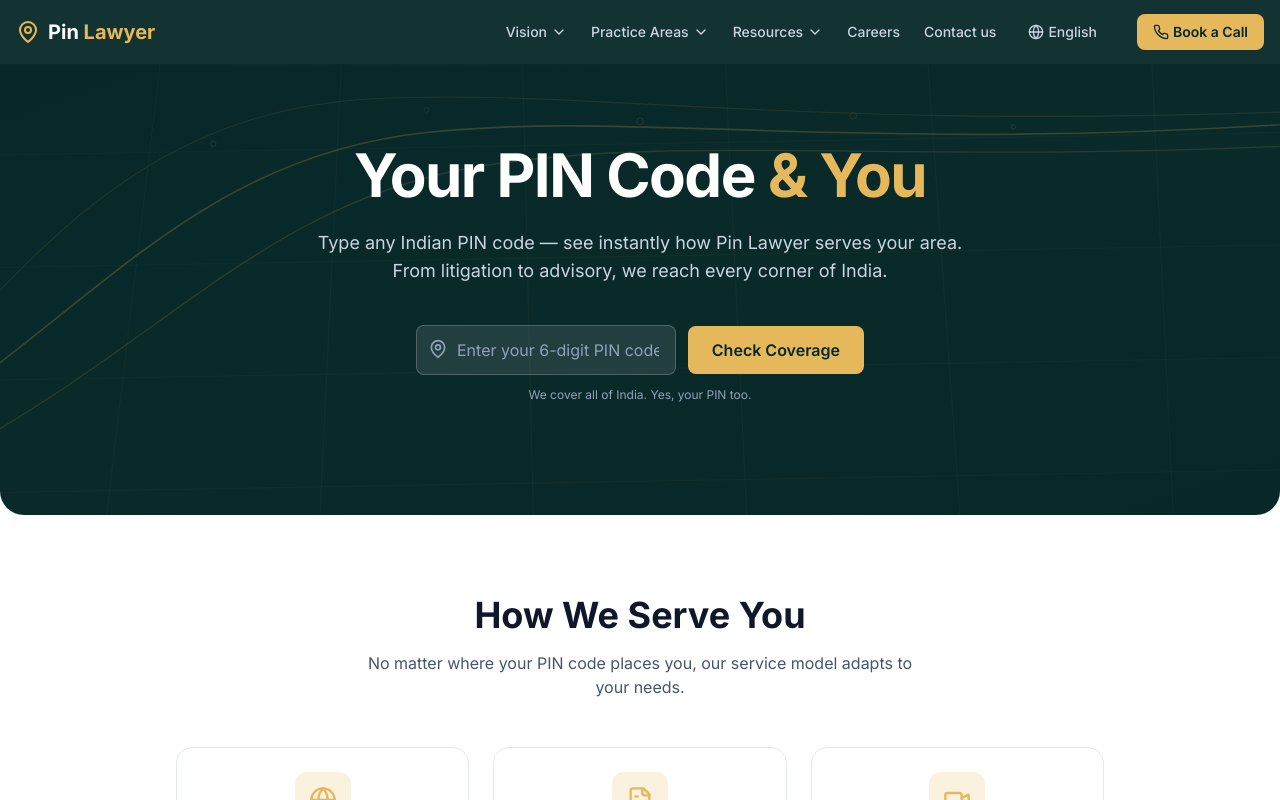
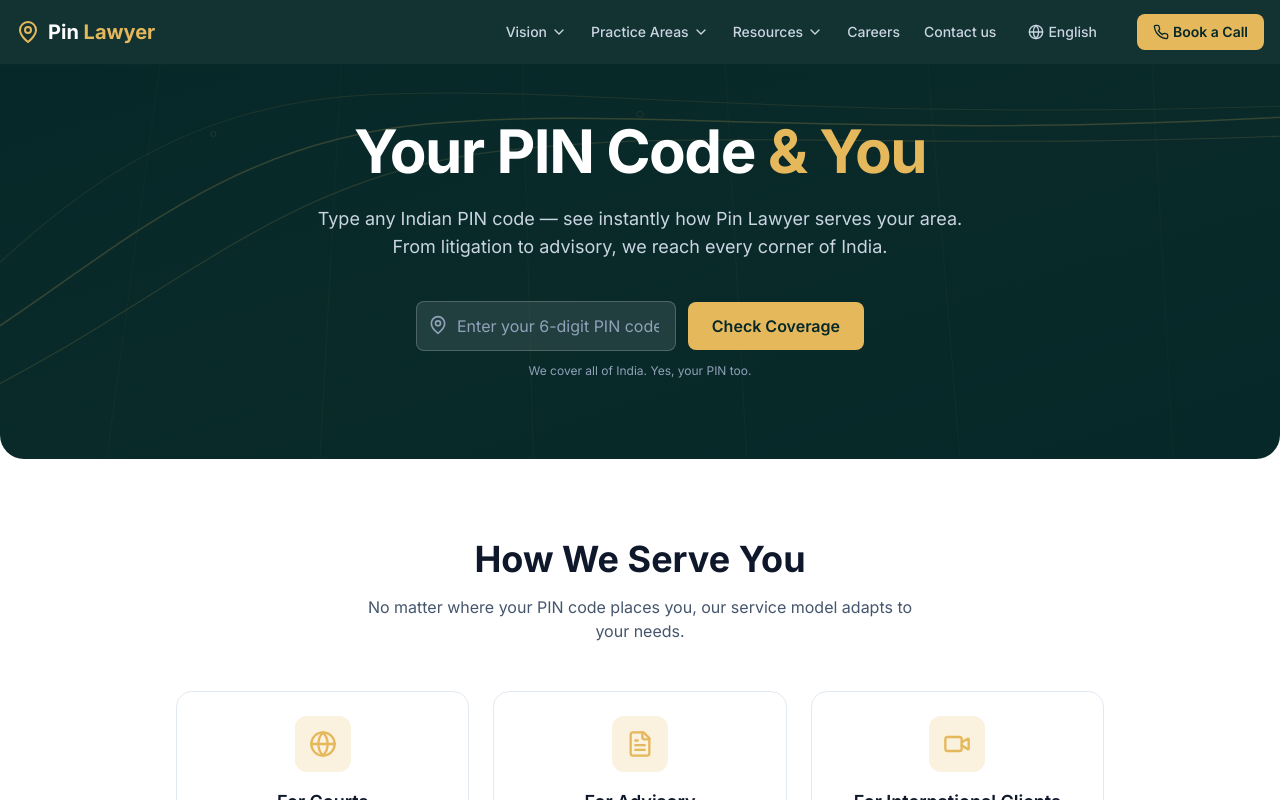
Before and after one commit to manikex/pinlawyer-website, a Next.js app: page /your-pin-code in a window 1280 px wide. Shown: the top 800 px of the page. Built offline with nearby package versions, Linux system fonts and the light colour scheme.

Commit message:
Added Sanskrit, Assamese, Sindhi languages; reduced hero heights on About, Your PIN Code, Careers, Contact pages; dynamic search API; Help Center improvements

```diff
--- a/app/about/page.tsx
+++ b/app/about/page.tsx
@@ -7,9 +7,8 @@ import Link from 'next/link';
 export default function AboutPage() {
   return (
     <section className="bg-white">
-      {/* Hero Banner – deep teal, abstract lines, rounded bottom corners */}
-      <div className="relative bg-gradient-to-br from-[#072828] via-[#0A2A2A] to-[#072828] text-white pt-20 pb-28 px-4 md:px-12 overflow-hidden rounded-b-[1.5rem]">
-        {/* Abstract net lines – delicate SVG overlay (same as Contact page) */}
+      {/* Hero Banner – reduced height */}
+      <div className="relative bg-gradient-to-br from-[#072828] via-[#0A2A2A] to-[#072828] text-white pt-14 pb-20 px-4 md:px-12 overflow-hidden rounded-b-[1.5rem]">
         <svg
           className="absolute inset-0 w-full h-full opacity-20"
           viewBox="0 0 1200 400"
@@ -17,24 +16,9 @@ export default function AboutPage() {
           fill="none"
           xmlns="http://www.w3.org/2000/svg"
         >
-          <path
-            d="M-100 200 C100 50, 300 350, 500 150 C700 -50, 900 300, 1300 100"
-            stroke="#E5B85C"
-            strokeWidth="1.5"
-            strokeLinecap="round"
-          />
-          <path
-            d="M-100 250 C200 100, 400 400, 600 200 C800 0, 1000 350, 1300 150"
-            stroke="#E5B85C"
-            strokeWidth="1"
-            opacity="0.6"
-          />
-          <path
-            d="M-100 150 C150 300, 350 50, 550 250 C750 450, 950 200, 1300 250"
-            stroke="#E5B85C"
-            strokeWidth="1.2"
-            opacity="0.5"
-          />
+          <path d="M-100 200 C100 50, 300 350, 500 150 C700 -50, 900 300, 1300 100" stroke="#E5B85C" strokeWidth="1.5" strokeLinecap="round" />
+          <path d="M-100 250 C200 100, 400 400, 600 200 C800 0, 1000 350, 1300 150" stroke="#E5B85C" strokeWidth="1" opacity="0.6" />
+          <path d="M-100 150 C150 300, 350 50, 550 250 C750 450, 950 200, 1300 250" stroke="#E5B85C" strokeWidth="1.2" opacity="0.5" />
           <circle cx="150" cy="80" r="2" stroke="#E5B85C" strokeWidth="0.8" opacity="0.7" />
           <circle cx="850" cy="300" r="3" stroke="#E5B85C" strokeWidth="0.8" opacity="0.5" />
         </svg>
@@ -106,7 +90,6 @@ export default function AboutPage() {
             Lead Advocate
           </h2>
           <div className="flex flex-col md:flex-row gap-8 items-start">
-            {/* Placeholder photo */}
             <div className="w-40 h-40 md:w-48 md:h-48 rounded-2xl bg-[#072828] flex items-center justify-center shrink-0 border-2 border-[#E5B85C]/30">
               <Users className="w-16 h-16 text-[#E5B85C]" />
             </div>
--- a/app/careers/page.tsx
+++ b/app/careers/page.tsx
@@ -19,7 +19,7 @@ export default function CareersPage() {
   const handleAdvFileChange = (e: React.ChangeEvent<HTMLInputElement>) => {
     if (e.target.files && e.target.files[0]) {
       setAdvFile(e.target.files[0]);
-      setAdvUrl(''); // clear URL
+      setAdvUrl('');
     }
   };
 
@@ -31,7 +31,7 @@ export default function CareersPage() {
   const handleAdvUrlChange = (e: React.ChangeEvent<HTMLInputElement>) => {
     setAdvUrl(e.target.value);
     if (e.target.value) {
-      removeAdvFile(); // clear file
+      removeAdvFile();
     }
   };
 
@@ -61,8 +61,8 @@ export default function CareersPage() {
 
   return (
     <section className="bg-white">
-      {/* Hero – deep teal with abstract lines */}
-      <div className="relative bg-gradient-to-br from-[#072828] via-[#0A2A2A] to-[#072828] text-white pt-20 pb-28 px-4 md:px-12 overflow-hidden rounded-b-[1.5rem]">
+      {/* Hero – reduced height */}
+      <div className="relative bg-gradient-to-br from-[#072828] via-[#0A2A2A] to-[#072828] text-white pt-14 pb-20 px-4 md:px-12 overflow-hidden rounded-b-[1.5rem]">
         <svg
           className="absolute inset-0 w-full h-full opacity-20"
           viewBox="0 0 1200 400"
@@ -153,7 +153,6 @@ export default function CareersPage() {
                         CV / Resume – Choose one option *
                       </label>
 
-                      {/* PDF Upload */}
                       <div className="mb-3">
                         <div className="flex items-center gap-2">
                           <input
@@ -179,10 +178,8 @@ export default function CareersPage() {
                         )}
                       </div>
 
-                      {/* OR divider */}
                       <p className="text-xs text-slate-400 text-center mb-3">— OR —</p>
 
-                      {/* Website Link */}
                       <input
                         type="url"
                         placeholder="https://linkedin.com/in/yourprofile"
@@ -265,8 +262,6 @@ export default function CareersPage() {
                       <label className="block text-sm font-medium text-slate-700 mb-1">Why do you want to intern with us? *</label>
                       <textarea rows={3} required placeholder="Share your motivation..." className="w-full px-4 py-3 rounded-lg border border-slate-300 focus:outline-none focus:border-[#E5B85C] focus:ring-1 focus:ring-[#E5B85C] transition text-sm" />
                     </div>
-
-                    {/* CV / Resume – single choice */}
                     <div>
                       <label className="block text-sm font-medium text-slate-700 mb-2">
                         CV / Resume – Choose one option *
--- a/app/your-pin-code/page.tsx
+++ b/app/your-pin-code/page.tsx
@@ -52,9 +52,8 @@ export default function YourPinCodePage() {
 
   return (
     <section className="bg-white">
-      {/* Hero with PIN input and unique abstract net background */}
-      <div className="relative bg-gradient-to-br from-[#072828] via-[#0A2A2A] to-[#072828] text-white pt-20 pb-28 px-4 md:px-12 overflow-hidden rounded-b-[1.5rem]">
-        {/* Abstract net – all sweeping lines now end upward on the right */}
+      {/* Hero with PIN input – reduced height */}
+      <div className="relative bg-gradient-to-br from-[#072828] via-[#0A2A2A] to-[#072828] text-white pt-14 pb-20 px-4 md:px-12 overflow-hidden rounded-b-[1.5rem]">
         <svg
           className="absolute inset-0 w-full h-full opacity-20"
           viewBox="0 0 1200 400"
@@ -62,46 +61,12 @@ export default function YourPinCodePage() {
           fill="none"
           xmlns="http://www.w3.org/2000/svg"
         >
-          {/* Main flow lines: from left, curving upward and then rightward, ending high */}
-          <path
-            d="M-50 300 C100 200, 200 80, 400 60 C600 40, 800 80, 1250 50"
-            stroke="#E5B85C"
-            strokeWidth="1.5"
-            strokeLinecap="round"
-          />
-          <path
-            d="M-50 350 C150 250, 250 120, 450 90 C650 60, 850 90, 1250 70"
-            stroke="#E5B85C"
-            strokeWidth="1.2"
-            strokeLinecap="round"
-            opacity="0.7"
-          />
-          <path
-            d="M-50 250 C50 150, 150 40, 350 30 C550 20, 750 60, 1250 40"
-            stroke="#E5B85C"
-            strokeWidth="1"
-            strokeLinecap="round"
-            opacity="0.5"
-          />
-          {/* Cross-lines creating net effect */}
-          <path
-            d="M100 400 L150 0 M300 400 L320 0 M500 400 L490 0 M700 400 L680 0 M900 400 L870 0 M1100 400 L1080 0"
-            stroke="#E5B85C"
-            strokeWidth="0.6"
-            opacity="0.3"
-          />
-          <path
-            d="M0 80 L1200 60 M0 180 L1200 160 M0 280 L1200 260 M0 380 L1200 360"
-            stroke="#E5B85C"
-            strokeWidth="0.5"
-            opacity="0.3"
-          />
-          {/* Decorative nodes */}
+          <path d="M-50 300 C100 200, 200 80, 400 60 C600 40, 800 80, 1250 50" stroke="#E5B85C" strokeWidth="1.5" strokeLinecap="round" />
+          <path d="M-50 350 C150 250, 250 120, 450 90 C650 60, 850 90, 1250 70" stroke="#E5B85C" strokeWidth="1.2" strokeLinecap="round" opacity="0.7" />
+          <path d="M-50 250 C50 150, 150 40, 350 30 C550 20, 750 60, 1250 40" stroke="#E5B85C" strokeWidth="1" strokeLinecap="round" opacity="0.5" />
+          <path d="M100 400 L150 0 M300 400 L320 0 M500 400 L490 0 M700 400 L680 0 M900 400 L870 0 M1100 400 L1080 0" stroke="#E5B85C" strokeWidth="0.6" opacity="0.3" />
           <circle cx="200" cy="70" r="2.5" stroke="#E5B85C" strokeWidth="0.8" fill="none" opacity="0.7" />
           <circle cx="600" cy="50" r="3" stroke="#E5B85C" strokeWidth="0.8" fill="none" opacity="0.6" />
-          <circle cx="950" cy="55" r="2" stroke="#E5B85C" strokeWidth="0.8" fill="none" opacity="0.8" />
-          <circle cx="400" cy="40" r="2" stroke="#E5B85C" strokeWidth="0.8" fill="none" opacity="0.5" />
-          <circle cx="800" cy="45" r="3" stroke="#E5B85C" strokeWidth="0.8" fill="none" opacity="0.6" />
         </svg>
 
         <div className="max-w-4xl mx-auto text-center relative z-10">
@@ -218,7 +183,7 @@ export default function YourPinCodePage() {
           </div>
         </motion.div>
 
-        {/* Client Journey Story – with justified paragraphs and updated card heading */}
+        {/* Client Journey Story – with justified paragraphs */}
         <motion.div
           initial={{ opacity: 0, y: 30 }}
           whileInView={{ opacity: 1, y: 0 }}
@@ -230,12 +195,10 @@ export default function YourPinCodePage() {
             A Real Client Journey
           </h2>
           <div className="max-w-3xl mx-auto mt-8 p-8 rounded-2xl bg-slate-50 border border-slate-200">
-            {/* Heading colour changed to deep navy (early website blue) */}
             <div className="flex items-center gap-2 text-[#0F1D3A] font-semibold mb-4">
               <MapPin className="w-5 h-5" />
               PIN — 803110 (a village in Bihar)
             </div>
-            {/* Hyperlink to Supreme Court order added */}
             <a
               href="https://api.sci.gov.in/supremecourt/2025/45011/45011_2025_15_31_64091_Order_08-Sep-2025.pdf"
               target="_blank"
@@ -251,7 +214,7 @@ export default function YourPinCodePage() {
               </p>
               <p className="mb-4 text-justify">
                 We drafted the Special Leave Petition, coordinated all documents remotely, and appeared
-                before the Court. The 576 (Five Hundred Seventy Six) days of delay in filing were condoned. The case was admitted.
+                before the Court. The 576 days of delay in filing were condoned. The case was admitted.
               </p>
               <p className="text-justify">
                 The client never stepped out of their village. Every update came through WhatsApp.
--- a/components/Header.tsx
+++ b/components/Header.tsx
@@ -41,6 +41,7 @@ const navLinks = [
 const languages = [
   { code: 'en', name: 'English' },
   { code: 'hi', name: 'हिन्दी (Hindi)' },
+  { code: 'sa', name: 'संस्कृतम् (Sanskrit)' },
   { code: 'te', name: 'తెలుగు (Telugu)' },
   { code: 'ta', name: 'தமிழ் (Tamil)' },
   { code: 'kn', name: 'ಕನ್ನಡ (Kannada)' },
@@ -50,6 +51,8 @@ const languages = [
   { code: 'mr', name: 'मराठी (Marathi)' },
   { code: 'ml', name: 'മലയാളം (Malayalam)' },
   { code: 'or', name: 'ଓଡ଼ିଆ (Odia)' },
+  { code: 'as', name: 'অসমীয়া (Assamese)' },
+  { code: 'sd', name: 'सिन्धी (Sindhi)' },
   { code: 'ur', name: 'اردو (Urdu)' },
   { code: 'es', name: 'Español (Spanish)' },
   { code: 'fr', name: 'Français (French)' },
```
Also changed, not shown: app/contact/page.tsx (+43 -7 lines).
